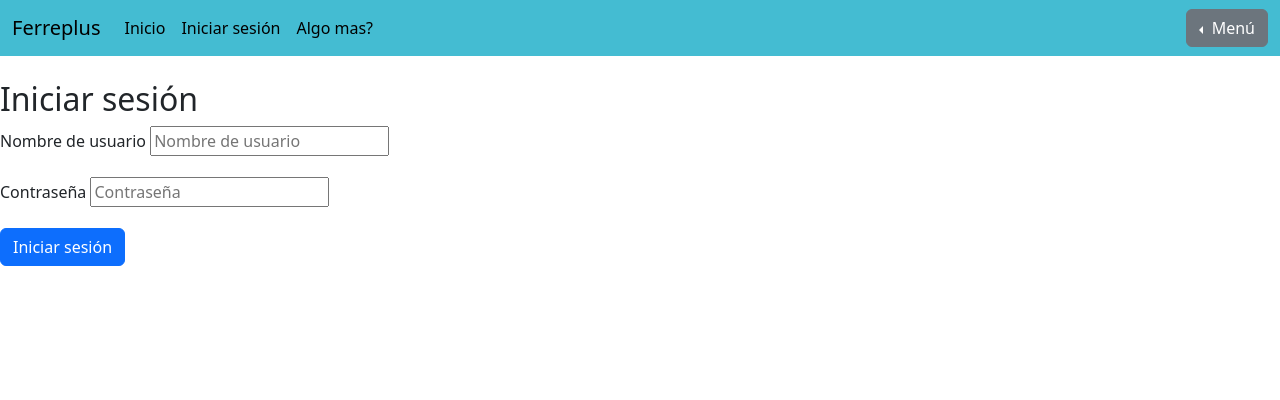
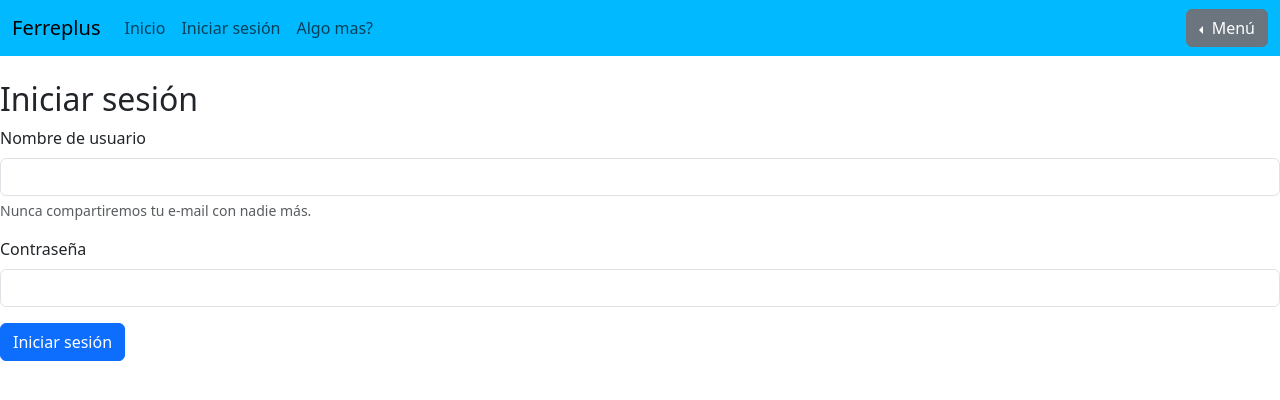
Before and after one commit to FacundoGazar/ferreteria_2-0, a Django app: page /iniciar_sesion/ in a window 1280 px wide. Shown: the top 400 px of the page. Run offline with Django 5.2, Linux system fonts and the light colour scheme.

Commit message:
cambios visuales

```diff
--- a/homepage/templates/homepage/base.html
+++ b/homepage/templates/homepage/base.html
@@ -9,7 +9,6 @@
   <body>
     {% include "homepage/navbar.html" %}
     <br/>
-    {% block content %}
       <div class="container">
           {% if messages %}
           {% for message in messages %}
@@ -20,6 +19,7 @@
           {% endfor %}
           {% endif %}
       </div>
+    {% block content %}
         <main>
         </main>
     {% endblock %}
--- a/homepage/templates/homepage/homepage.html
+++ b/homepage/templates/homepage/homepage.html
@@ -15,8 +15,8 @@
         {% block content %}
         <p>Pagina de inicio</p>
         <p>La hice para poner botones asi hacia lo de iniciar sesion y eso</p>
-        <p>Despues lo hacemos mas lindo ahora esta re feo</p>
-        {% endblock %}
+        <p>Despues lo hacemos mas lindo esta re feo</p>
+        {%endblock%}
     </main>
 </body>
 </html>
--- a/homepage/templates/homepage/navbar.html
+++ b/homepage/templates/homepage/navbar.html
@@ -1,4 +1,4 @@
-<nav class="navbar navbar-expand-lg" style="background-color: #44BCD2;">
+<nav class="navbar navbar-expand-lg" style="background-color: #00B9FF;">
   <div class="container-fluid">
     <a class="navbar-brand" href="{% url 'homepage' %}">Ferreplus</a>
     <button class="navbar-toggler" type="button" data-bs-toggle="collapse" data-bs-target="#navbarNav" aria-controls="navbarNav" aria-expanded="false" aria-label="Toggle navigation">
@@ -7,15 +7,15 @@
     <div class="collapse navbar-collapse" id="navbarNav">
       <ul class="navbar-nav">
         <li class="nav-item">
-          <a class="nav-link active" aria-current="page" href="{% url 'homepage' %}">Inicio</a>
+          <a class="nav-link" aria-current="page" href="{% url 'homepage' %}">Inicio</a>
         </li>
         {% if not request.user.is_authenticated %}
         <li class="nav-item">
-          <a class="nav-link active" aria-current="page" href="{% url 'iniciar_sesion' %}">Iniciar sesión</a>
+          <a class="nav-link" aria-current="page" href="{% url 'iniciar_sesion' %}">Iniciar sesión</a>
         </li>
         {% endif %}
         <li class="nav-item">
-          <a class="nav-link active" aria-current="page" href="#">Algo mas?</a>
+          <a class="nav-link" aria-current="page" href="#">Algo mas?</a>
         </li>
       </ul>
     </div>
--- a/iniciar_sesion/templates/authenticate/login.html
+++ b/iniciar_sesion/templates/authenticate/login.html
@@ -13,16 +13,18 @@
   <h2>Iniciar sesión</h2>
   <form method="post">
    {% csrf_token %}
-
-     <div class="mb-3">
-        <label for="exampleInputUsername" class="form-label">Nombre de usuario</label>
-        <input type="text" name="username" id="" placeholder="Nombre de usuario">
-     </div>
+    <form>
       <div class="mb-3">
-        <label for="exampleInputPassword1" class="form-label">Contraseña</label>
-       <input type="password" name="password" id="" placeholder="Contraseña">
+        <label for="exampleUsername" class="form-label">Nombre de usuario</label>
+        <input type="text" class="form-control" name="username" aria-describedby="emailHelp">
+        <div id="emailHelp" class="form-text">Nunca compartiremos tu e-mail con nadie más.</div>
+      </div>
+      <div class="mb-3">
+        <label for="examplePassword1" class="form-label">Contraseña</label>
+        <input type="password" class="form-control" name="password">
       </div>
       <button type="submit" class="btn btn-primary">Iniciar sesión</button>
+    </form>
   </form>
 </body>
 
--- a/iniciar_sesion/views.py
+++ b/iniciar_sesion/views.py
@@ -13,11 +13,12 @@ def iniciar_sesion_view(request):
             login(request, user)
             return redirect("homepage")
         else:
-            messages.success(request, ("Hubo un errror al iniciar sesión, intente nuevamente..."))
+            messages.success(request, ("Los datos ingresados son invalidos, intente nuevamente..."))
             return redirect("iniciar_sesion")
     else:
         return render(request, "authenticate/login.html", {})
 
 def cerrar_sesion_view(request):
     logout(request)
+    messages.success(request, ("¡Cerraste sesión!"))
     return redirect("homepage")
```
Also changed, not shown: db.sqlite3. Lines whose indentation alone changed are shown as unchanged.
